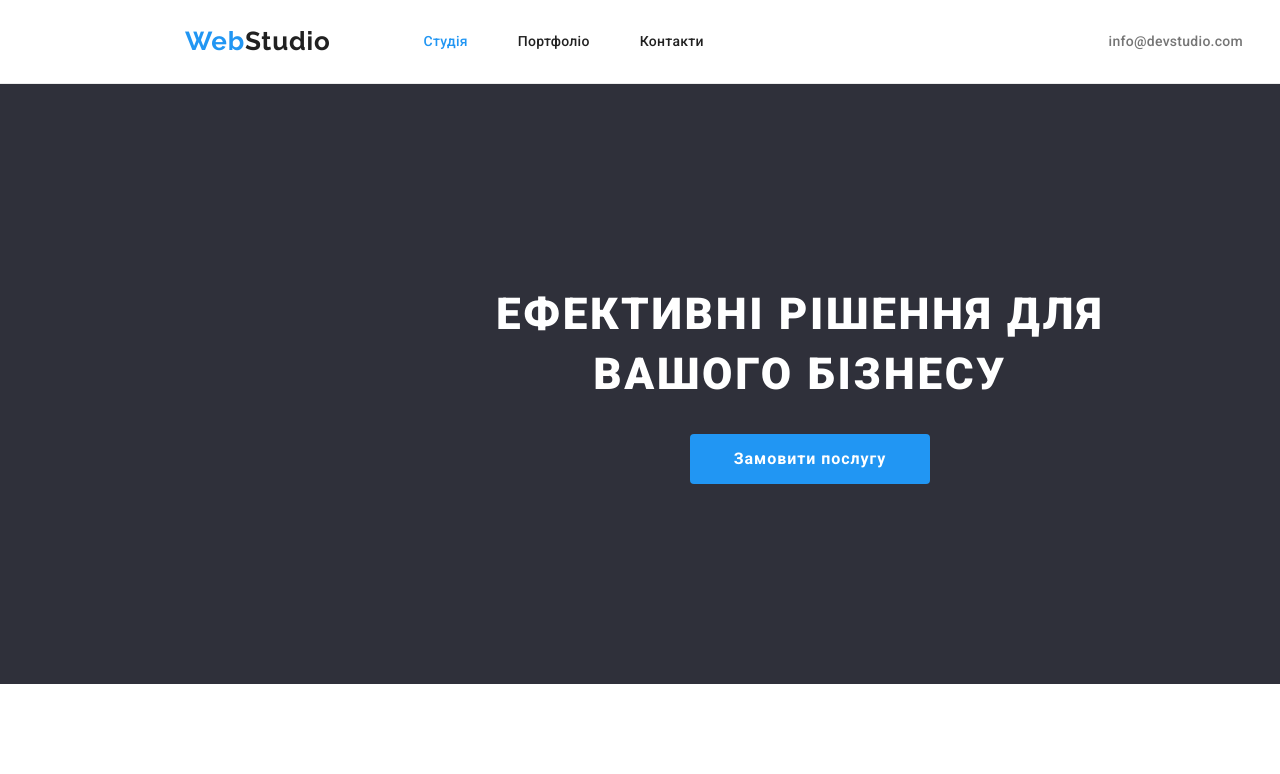
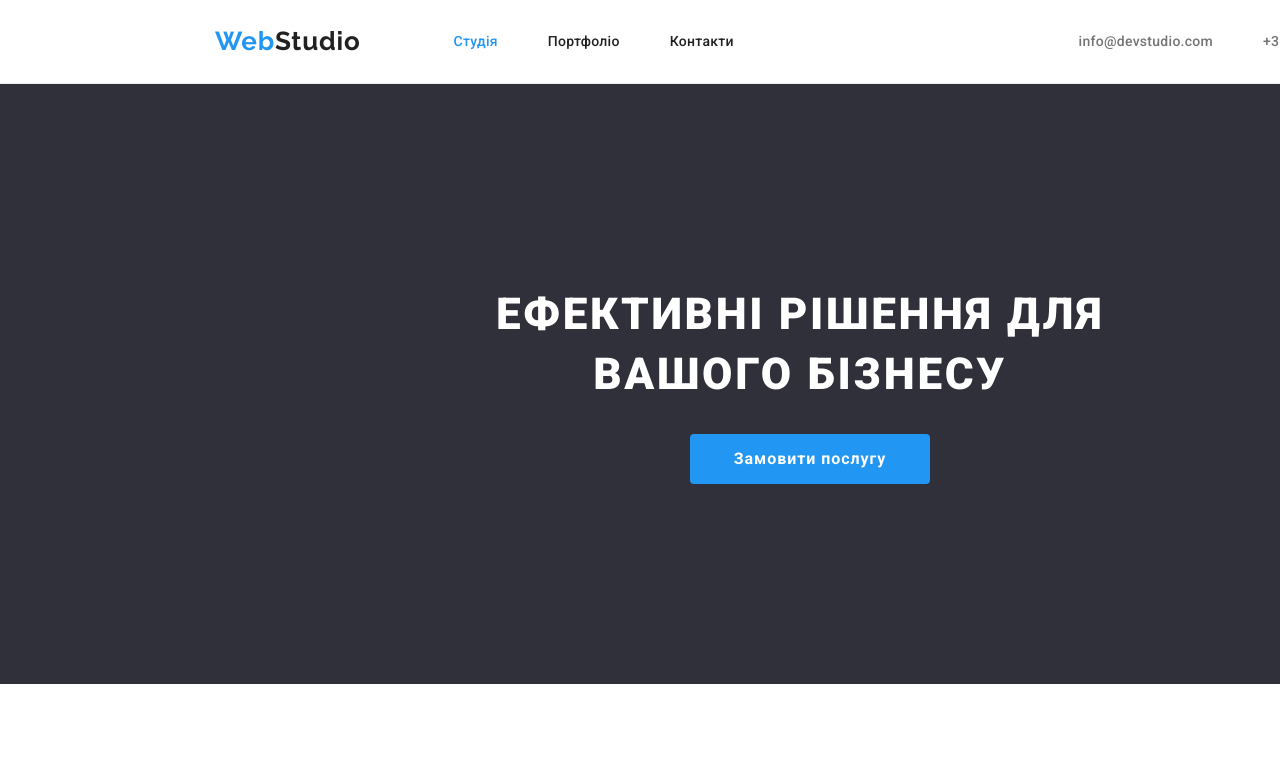
Before and after one commit to Zhanna-Dm/goit-markup-hw-03, a plain HTML site: page index.html in a window 1280 px wide. Shown: the top 774 px of the page. Drawn offline with nearby package versions, Linux system fonts and the light colour scheme.

Commit message:
header width fixed

```diff
--- a/css/style.css
+++ b/css/style.css
@@ -55,6 +55,7 @@ a:active {
 
 .main-nav {
   display: flex;
+  margin: 0 215px;
 }
 
 .header {
```
